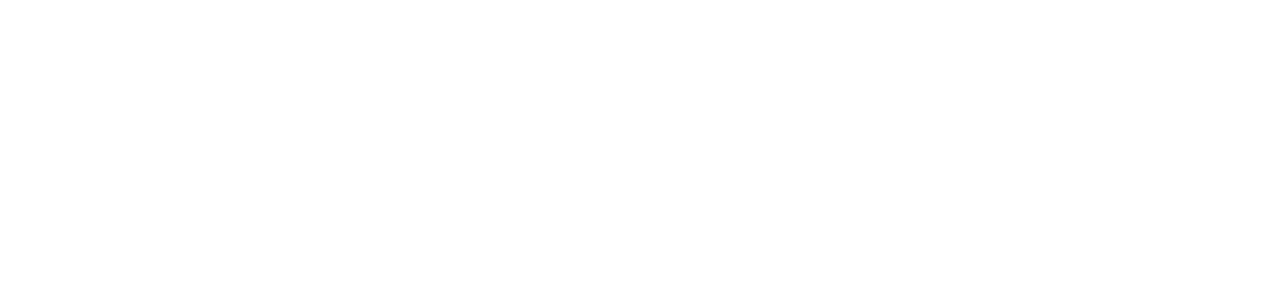
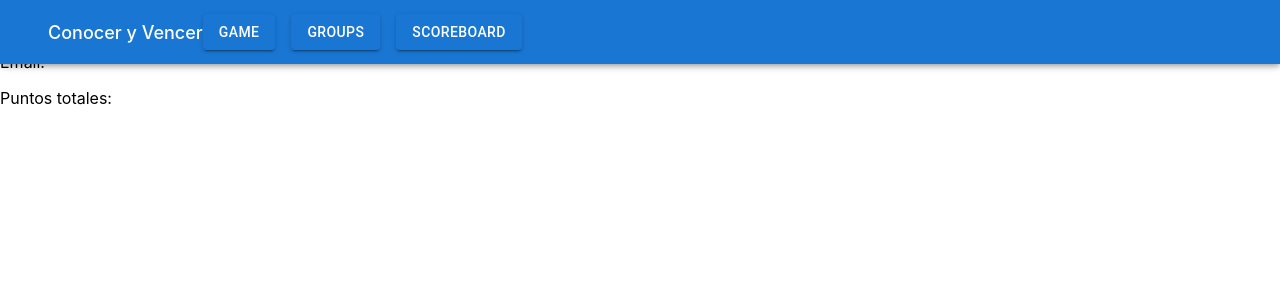
Before and after one commit to Arquisoft/wiq_en2a, a React (Create React App) app in the folder webapp/: page /profile in a window 1280 px wide. Before the commit this address had no page. Shown: the top 300 px of the page. Built offline with nearby package versions, Linux system fonts and the light colour scheme.

Commit message:
starting the profile view

```diff
--- a/webapp/src/Router.tsx
+++ b/webapp/src/Router.tsx
@@ -5,6 +5,7 @@ import { GroupsPage } from "./pages/groups";
 import { RouterLayout } from "./common/RouterLayout";
 import { InitPage } from "./pages/init";
 import { ScoreboardPage } from "./pages/scoreboard";
+import ProfilePage from "./pages/userProfile";
 
 export const AppRouter: React.FC<{}> = () => {
   return (
@@ -15,6 +16,7 @@ export const AppRouter: React.FC<{}> = () => {
         <Route path="/game" element={<GamePage />} />
         <Route path="/groups" element={<GroupsPage />} />
         <Route path="/scoreboard" element={<ScoreboardPage />} />
+        <Route path="/profile" element={<ProfilePage />} />
       </Route>
       <Route path="/" element={<InitPage/>} />
     </Routes>
--- a/webapp/src/i18n.ts
+++ b/webapp/src/i18n.ts
@@ -21,6 +21,9 @@ i18n
                     nav_game: 'Game',
                     nav_groups: 'Groups',
                     nav_scoreboard: 'Scoreboard',
+                    profile_name:'Nombre:',
+                    profile_email:'Email:',
+                    profile_points:'Puntos totales:',
                 }
             },
             es: {
@@ -34,6 +37,9 @@ i18n
                     nav_game: 'Juego',
                     nav_groups: 'Grupos',
                     nav_scoreboard: 'Tabla de puntos',
+                    profile_name:'Name:',
+                    profile_email:'Email:',
+                    profile_points:'Total points:',
                 }
             },
 
--- a/webapp/src/pages/init/index.tsx
+++ b/webapp/src/pages/init/index.tsx
@@ -10,7 +10,7 @@ import '../../i18n';
 
 /** Code that was beforehand in App.tsx */
 export const InitPage: React.FC<{}> = () =>{
-  const { t } = useTranslation()
+  const { t } = useTranslation();
   // const [showGoogleLM, setShowGoogleLM] = useState(false);
   const [showLogin, setShowLogin] = useState(true);
   const [showInit, setShowInit] = useState(true);
--- /dev/null
+++ b/webapp/src/pages/userProfile/index.tsx
@@ -0,0 +1,16 @@
+import { useTranslation } from 'react-i18next';
+
+const ProfilePage = () => {
+    const { t } = useTranslation();
+    return(
+        <div className="profile">
+            <div className="profile-body">
+                <p>{t('profile_name')}</p>
+                <p>{t('profile_email')}</p>
+                <p>{t('profile_points')}</p>
+            </div>
+        </div>
+    )
+}
+
+export default ProfilePage;
```
